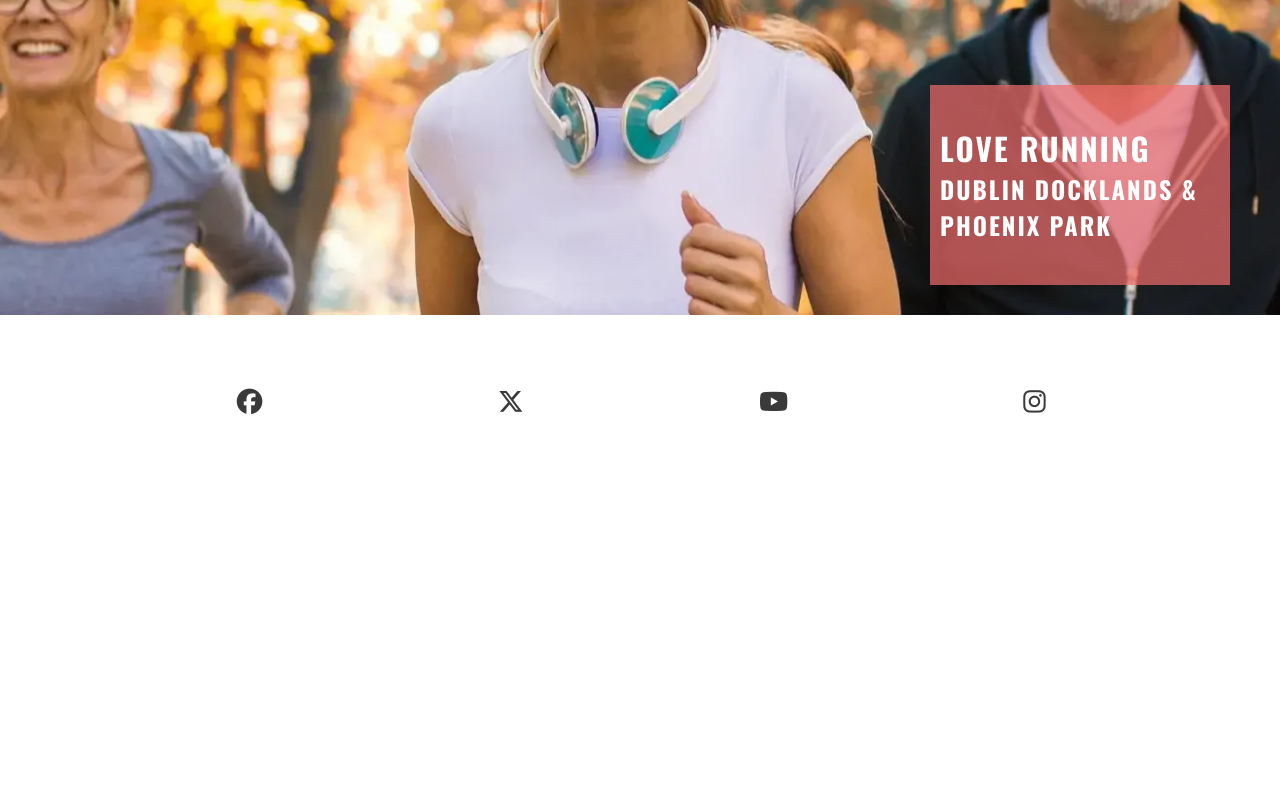
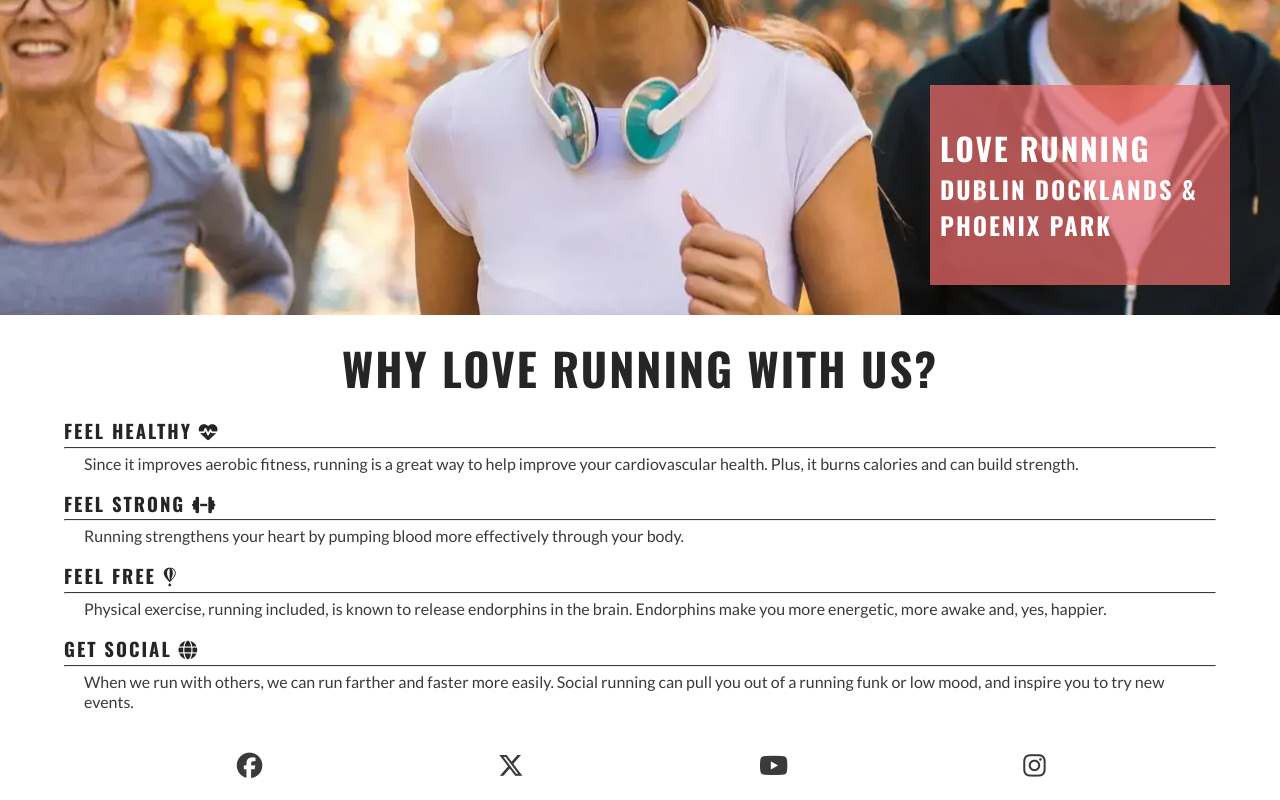
Before and after one commit to marcus-andre/love-running, a plain HTML site: page index.html in a window 1280 px wide. Shown: the part 364-1164 px from the top of the page. Before the commit the page ends 800 px from the top, so only its background shows below. Drawn offline with nearby package versions, Linux system fonts and the light colour scheme.

Commit message:
Add reasons section

```diff
--- a/assets/css/style.css
+++ b/assets/css/style.css
@@ -93,6 +93,33 @@ main {
   margin-top: 47px;
 }
 
+/*Reasons section*/
+
+#reasons {
+  width: 90%;
+  margin: 20px auto;
+}
+
+#reasons>h2 {
+  font-size: 280%;
+  margin-bottom: 20px;
+  text-align: center;
+}
+
+#benefits-physical>div, #benefits-mental>div {
+  line-height: 20px;
+  margin-bottom: 20px;
+}
+
+#benefits p {
+  padding: 0 20px;
+}
+
+#benefits hr {
+  border-top: 1px solid #3a3a3a;
+  margin: 5px 0;
+}
+
 /*Hero Section*/
 #hero {
   height:600px; /*Make sure the image has space to show up*/
--- a/index.html
+++ b/index.html
@@ -42,6 +42,35 @@
                 <h3>Dublin Docklands & Phoenix Park</h3>
             </div>
         </section>
+        <section id="reasons">
+            <h2>Why love running with us?</h2>
+            <div id="benefits">
+                <div id="benefits-physical">
+                    <div>
+                        <h3>FEEL HEALTHY <i class="fa-solid fa-heart-pulse"></i></h3>
+                        <hr>
+                        <p>Since it improves aerobic fitness, running is a great way to help improve your cardiovascular health. Plus, it burns calories and can build strength.</p>
+                    </div>
+                    <div>
+                        <h3>FEEL STRONG <i class="fa-solid fa-dumbbell"></i></h3>
+                        <hr>
+                        <p>Running strengthens your heart by pumping blood more effectively through your body.</p>
+                    </div>
+                </div>
+                <div id="benefits-mental">
+                    <div>
+                        <h3>FEEL FREE <i class="fa-brands fa-fly"></i></h3>
+                        <hr>
+                        <p>Physical exercise, running included, is known to release endorphins in the brain. Endorphins make you more energetic, more awake and, yes, happier.</p>
+                    </div>
+                    <div>
+                        <h3>GET SOCIAL <i class="fa-solid fa-globe"></i></h3>
+                        <hr>
+                        <p>When we run with others, we can run farther and faster more easily. Social running can pull you out of a running funk or low mood, and inspire you to try new events.</p>
+                    </div>
+                </div>
+            </div>
+        </section>
     </main>
     <!-- Footer -->
     <footer>
```
